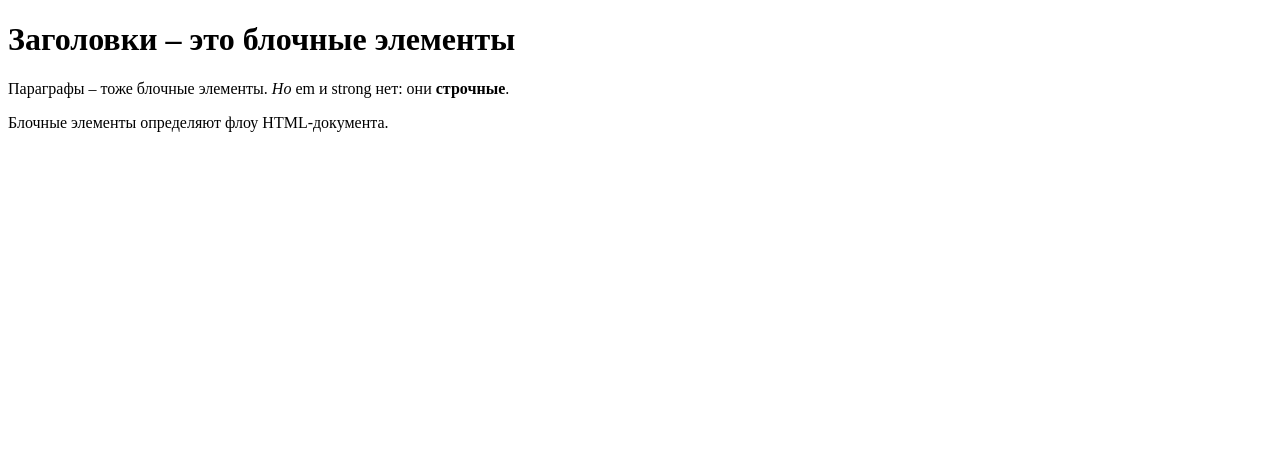
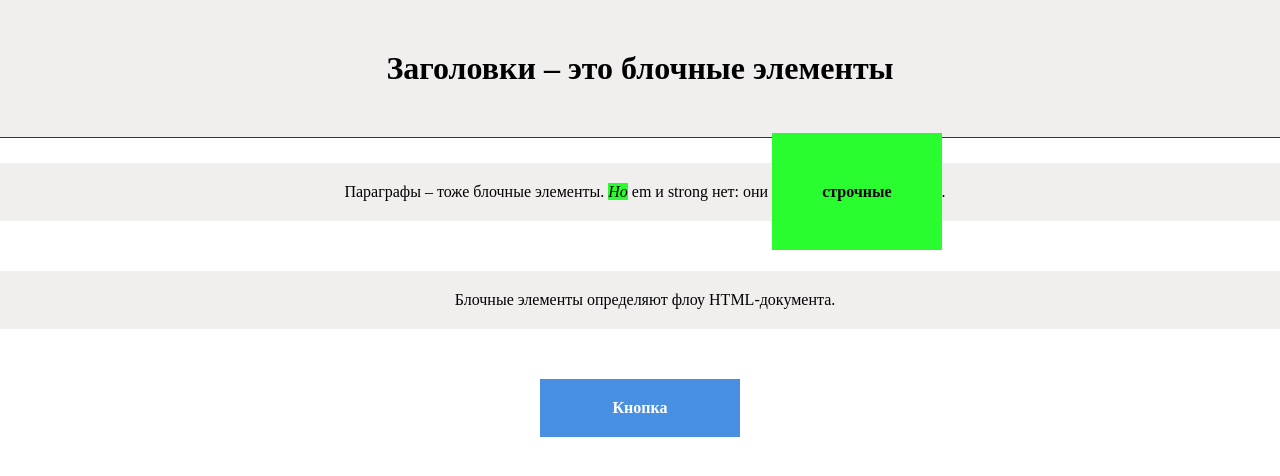
Before and after one commit to ruslankarim/mcs, a plain HTML site: page css-box-model/boxes.html in a window 1280 px wide. Drawn offline with Linux system fonts and the light colour scheme.

Commit message:
setup css selector

```diff
--- a/css-box-model/box-styles.css
+++ b/css-box-model/box-styles.css
@@ -0,0 +1,48 @@
+* {
+    margin: 0;
+    padding: 0;
+    box-sizing: border-box;
+}
+
+body {
+    text-align: center;
+}
+
+h1 {
+    padding: 50px;
+    border-bottom: 1px solid #0b24fb;
+}
+
+h1,
+p {
+    background-color: #f1eeee;
+}
+
+p {
+    padding: 20px 0 20px 10px;
+
+    margin-top: 25px;
+    margin-bottom: 50px;
+}
+
+em,
+strong {
+    background-color: #29fd2f;
+    display: inline;
+}
+
+strong {
+    padding: 50px;
+}
+
+div {
+    color: #FFF;
+    background-color: #4A90E2;
+    font-weight: bold;
+    padding: 20px;
+    text-align: center;
+
+    width: 200px;
+    box-sizing: border-box;
+    margin: 20px auto;
+}
--- a/css-box-model/boxes.html
+++ b/css-box-model/boxes.html
@@ -12,5 +12,7 @@
 нет: они <strong>строчные</strong>.</p>
 
     <p>Блочные элементы определяют флоу HTML-документа.</p>
+
+    <div>Кнопка</div>
   </body>
 </html>
```
Also changed, not shown: css-selectors/selectors.html (added, +20 -0 lines), css-selectors/styles.css (added).
